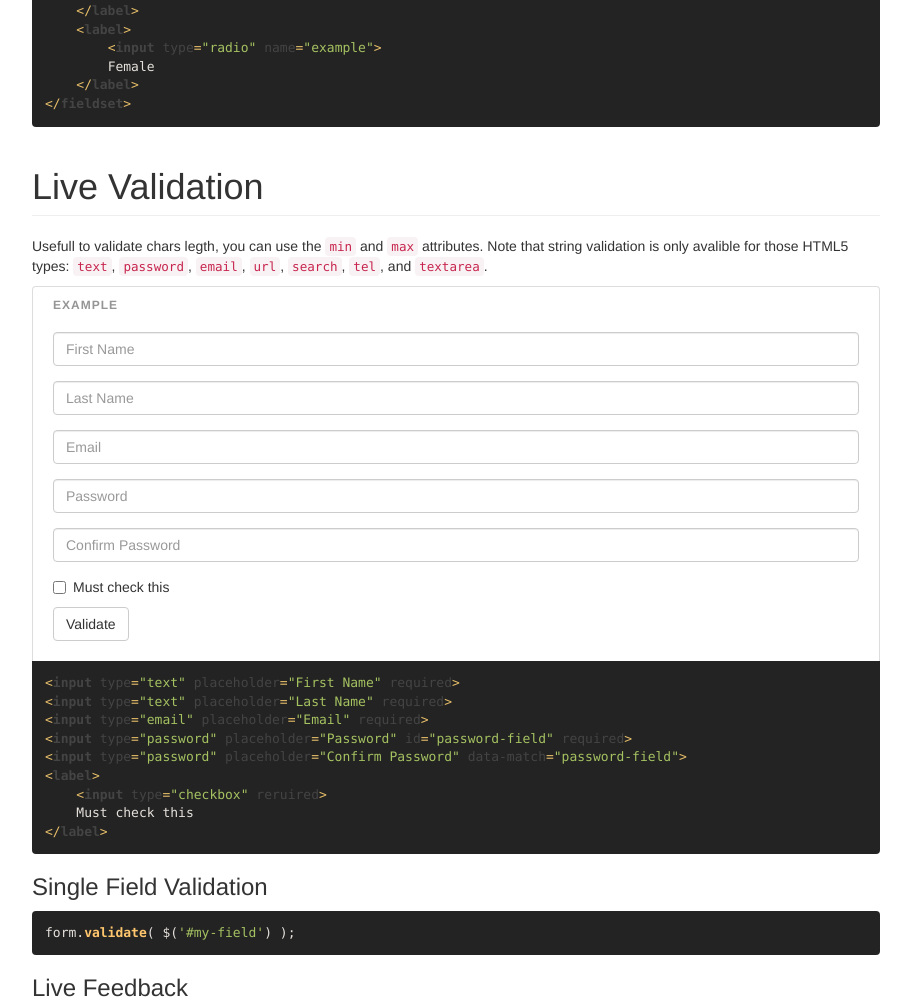
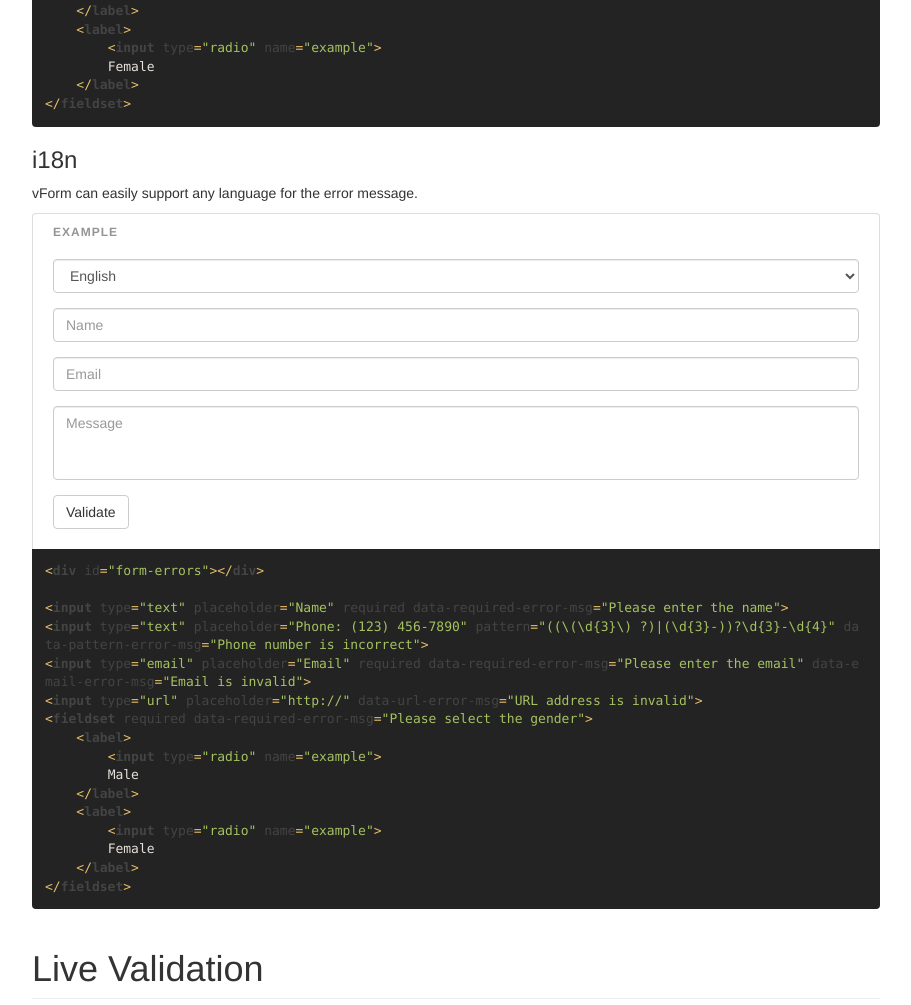
Before and after one commit to shapiromichael/vForm, a website: page docs/index.html in a window 1280 px wide. Shown: the part 9266-10271 px from the top of the page, without its empty margins (38-949 px from the left). Drawn offline with nearby package versions, Linux system fonts and the light colour scheme.

Commit message:
Added i18n support

```diff
--- a/docs/index.html
+++ b/docs/index.html
@@ -529,8 +529,9 @@
 
 				<h3 id="error-summarized">Summarized Errors</h3>
 				<p>Summarized errors are gathered together and can be shown above the form.</p>
+
 				<div class="example">
-					<div id="example-13-errors"></div>
+					<div id="example-16-errors"></div>
 					<form novalidate="novalidate" id="example-16">
 						<div class="form-group">
 							<input type="text" class="form-control" placeholder="Name" required data-required-error-msg="Please enter the name">
@@ -578,10 +579,57 @@
     &lt;/label&gt;
 &lt;/fieldset&gt;</code></pre>
 
+				<h3 id="error-i18n">i18n</h3>
+				<p>vForm can easily support any language for the error message.</p>
+
+				<div class="example">
+					<div id="example-17-errors"></div>
+					<form novalidate="novalidate" id="example-17">
+						<div class="form-group">
+							<select class="form-control" id="example-17-lang">
+								<option value="en">English</option>
+								<option value="es">Español</option>
+								<option value="ru">Русский</option>
+								<option value="it">Italiano</option>
+								<option value="de">Deutsch</option>
+								<option value="fr">Français</option>
+								<option value="jp">日本語</option>
+								<option value="he">עברית</option>
+							</select>
+						</div>
+						<div class="form-group">
+							<input type="text" class="form-control" placeholder="Name" required>
+						</div>
+						<div class="form-group">
+							<input type="email" class="form-control" placeholder="Email" required>
+						</div>
+						<div class="form-group">
+							<textarea class="form-control" rows="3" placeholder="Message" required></textarea>
+						</div>
+						<button type="submit" class="btn btn-default">Validate</button>
+					</form>
+				</div>
+				<pre class="example"><code class="html">&lt;div id="form-errors"&gt;&lt;/div&gt;
+
+&lt;input type="text" placeholder="Name" required data-required-error-msg="Please enter the name"&gt;
+&lt;input type="text" placeholder="Phone: (123) 456-7890" pattern="((\(\d{3}\) ?)|(\d{3}-))?\d{3}-\d{4}" data-pattern-error-msg="Phone number is incorrect"&gt;
+&lt;input type="email" placeholder="Email" required data-required-error-msg="Please enter the email" data-email-error-msg="Email is invalid"&gt;
+&lt;input type="url" placeholder="http://" data-url-error-msg="URL address is invalid"&gt;
+&lt;fieldset required data-required-error-msg="Please select the gender"&gt;
+    &lt;label&gt;
+        &lt;input type="radio" name="example"&gt;
+        Male
+    &lt;/label&gt;
+    &lt;label&gt;
+        &lt;input type="radio" name="example"&gt;
+        Female
+    &lt;/label&gt;
+&lt;/fieldset&gt;</code></pre>
+
 				<h1 id="live" class="page-header">Live Validation</h1>
 				<p>Usefull to validate chars legth, you can use the <code>min</code> and <code>max</code> attributes. Note that string validation is only avalible for those HTML5 types: <code>text</code>, <code>password</code>, <code>email</code>, <code>url</code>, <code>search</code>, <code>tel</code>, and <code>textarea</code>.</p>
 				<div class="example">
-					<form novalidate="novalidate" id="example-17">
+					<form novalidate="novalidate" id="example-18">
 						<div class="form-group">
 							<input type="text" class="form-control" placeholder="First Name" required>
 						</div>
@@ -775,7 +823,7 @@
 					</tbody>
 				</table>
 
-				<h3 id="events-onerror-message">onErrorMessage <small>( $field, message )</small></h3>
+				<h3 id="events-onerror-message">onErrorMessage <small>( $field, message, key )</small></h3>
 				<table class="table">
 					<tbody>
 						<tr>
@@ -783,11 +831,14 @@
 							<td>When field is invalid and need to show an error message.</td>
 						</tr>
 						<tr>
-							<th rowspan="2">Params</th>
+							<th rowspan="3">Params</th>
 							<td><code>$field</code> <span class="label label-danger">jQuery Object</span> of the field.</td>
 						</tr>
 						<tr>
 							<td><code>message</code> <span class="label label-success">String</span> error message.</td>
+						</tr>
+						<tr>
+							<td><code>key</code> <span class="label label-success">String</span> error key as described at the <a href="#error-messages">error messages</a>.</td>
 						</tr>
 						<tr>
 							<th>Return</th>
@@ -795,7 +846,7 @@
 						</tr>
 						<tr>
 							<th>Example</th>
-							<td><pre><code class="javascript">function( $field, message ){
+							<td><pre><code class="javascript">function( $field, message, key ){
     return "&lt;span class='error-message'&gt;" + message + "&lt;/span&gt;";
 }</code></pre></td>
 						</tr>
@@ -1008,7 +1059,7 @@
 					</tbody>
 				</table>
 				<div class="example">
-					<form novalidate="novalidate" id="example-18">
+					<form novalidate="novalidate" id="example-19">
 						<div class="form-group">
 							<input type="text" class="form-control" placeholder="Must be 'Ben'">
 						</div>
@@ -1065,7 +1116,7 @@
 				<h3 id="methods-clear">Clear <small>( )</small></h3>
 				<p>Reset all the form fields, for default values use <code>data-default</code> attribute.</p>
 				<div class="example">
-					<form novalidate="novalidate" id="example-19">
+					<form novalidate="novalidate" id="example-20">
 						<div class="form-group">
 							<input type="text" class="form-control" placeholder="Name" data-default="Dan" required>
 						</div>
@@ -1101,7 +1152,7 @@
 								</label>
 							</div>
 						</fieldset>
-						<button type="button" id="example-16-clear" class="btn btn-warning">Clear</button>
+						<button type="button" id="example-20-clear" class="btn btn-warning">Clear</button>
 						<button type="submit" class="btn btn-default">Validate</button>
 					</form>
 				</div>
@@ -1166,6 +1217,7 @@
 							<ul class="nav">
 								<li><a href="#error-messages">Error Messages</a></li>
 								<li><a href="#error-summarized">Summarized Errors</a></li>
+								<li><a href="#error-i18n">i18n</a></li>
 							</ul>
 						</li>
 						<li>
--- a/docs/script.js
+++ b/docs/script.js
@@ -221,37 +221,71 @@ var Demo = {
 			return false;
 		});
 
-		// Example 17 - Live Validation
+		// Example 17 - i18n
+		var example17_data = {
+			en: { default: 'Invalid', required: 'Required', email: 'Incorrect Email', message: 'Enter Message' },
+			es: { default: 'Inválido', required: 'Necesario', email: 'Correo electrónico incorrecta', message: 'Introduzca Mensaje' },
+			ru: { default: 'Неверно', required: 'Tребуется', email: 'Неправильное Email', message: 'Введите Cообщение' },
+			it: { default: 'Non valido', required: 'Necessario', email: 'Errata Email', message: 'Inserisci Messaggio' },
+			de: { default: 'Ungültig', required: 'Erforderlich', email: 'Falsche E-Mail Adresse', message: 'Geben Sie Nachricht' },
+			fr: { default: 'Invalide', required: 'Requis', email: 'Adresse électronique incorrecte', message: 'Entrez Message' },
+			jp: { default: '無効', required: '必須', email: 'メールアドレスが正しくありません', message: 'メッセージを入力してください' },
+			he: { default: 'לא תקין', required: 'חובה', email: 'דוא״ל לא תקין', message: 'יש להזין הודעה' }
+		}
 		var example17 = $('#example-17').vForm( $.extend({}, options, {
+			onErrorMessage: function( $field, temp_message, key ){
+
+				if( $field.is('textarea') && key === 'required' ){
+					key = 'message';
+				}
+
+				var lang = $('#example-17-lang').val(),
+					message = example17_data[lang][key];
+
+				$field.parents('.form-group').addClass('has-error has-feedback').append('<span class="form-control-feedback text" aria-hidden="true">' + message + '</span>');
+
+				return "";
+			}
+		}), function(){
+			example17.validate();
+			ga('send', 'event', 'Examples', 'i18n', example17.status());
+			return false;
+		});
+		$('#example-17-lang').on('change',function(){
+			$('#example-17').submit();
+		});
+
+		// Example 18 - Live Validation
+		var example18 = $('#example-18').vForm( $.extend({}, options, {
 			live: 'keyup'
 		}), function(){
-			example17.validate();
-			ga('send', 'event', 'Examples', 'Live Validation', example17.status());
+			example18.validate();
+			ga('send', 'event', 'Examples', 'Live Validation', example18.status());
 			return false;
 		});
 
-		// Example 18 - Add Method
-		var example18 = $('#example-18').vForm( $.extend({}, options, {
+		// Example 19 - Add Method
+		var example19 = $('#example-19').vForm( $.extend({}, options, {
 			onErrorMessage: function( $field, message ){
 				$field.parents('.form-group').addClass('has-error has-feedback').append('<span class="form-control-feedback text" aria-hidden="true">' + message + '</span>');
 			}
 		}), function(){
-			example18.validate();
-			ga('send', 'event', 'Examples', 'Add Method', example18.status());
+			example19.validate();
+			ga('send', 'event', 'Examples', 'Add Method', example19.status());
 			return false;
 		});
-		example18.add(function( value ){
+		example19.add(function( value ){
 			return ( value === 'Ben' ) ? true : false ;
 		}, 'Value is not Ben');
 
-		// Example 19 - Clear Method
-		var example19 = $('#example-19').vForm( options, function(){
-			example19.validate();
-			ga('send', 'event', 'Examples', 'Clear Method', example19.status());
+		// Example 20 - Clear Method
+		var example20 = $('#example-20').vForm( options, function(){
+			example20.validate();
+			ga('send', 'event', 'Examples', 'Clear Method', example20.status());
 			return false;
 		});
-		$('#example-19-clear').on('click', function(){
-			example19.clear();
+		$('#example-20-clear').on('click', function(){
+			example20.clear();
 			ga('send', 'event', 'Examples', 'Clear Method', 'Clear');
 		});
 
--- a/docs/style.css
+++ b/docs/style.css
@@ -19,6 +19,9 @@ footer {
 }
 .navbar-brand .label-default {
 	background: #999;
+}
+textarea {
+	resize: none;
 }
 
 /* Navigation */
--- a/src/vform.js
+++ b/src/vform.js
@@ -34,7 +34,7 @@
 				onAfter: function( $field, status ){ return status; },
 				onFail: function(){ return false; },
 				onSuccess: function(){ return true; },
-				onErrorMessage: function( $field, message ){ return "<span class='error-message'>" + message + "</span>"; },
+				onErrorMessage: function( $field, message, key ){ return "<span class='error-message'>" + message + "</span>"; },
 				onValidFeedback: function(){  return "<span class='valid-feedback'>Valid</span>"; }
 			};
 
@@ -327,7 +327,7 @@
 						if( $.isFunction( __.params.onSuccess ) ){ result = __.params.onSuccess( __.fields.toArray() ); }
 						break;
 					case 'errorMessage':
-						if( $.isFunction( __.params.onErrorMessage ) ){ result = __.params.onErrorMessage( arguments[1], arguments[2] ); }else{ return arguments[2]; }
+						if( $.isFunction( __.params.onErrorMessage ) ){ result = __.params.onErrorMessage( arguments[1], arguments[2], arguments[3] ); }else{ return arguments[2]; }
 						break;
 					case 'validFeedback':
 						if( $.isFunction( __.params.onValidFeedback ) ){ result = __.params.onValidFeedback( arguments[1] ); }else{ return arguments[1]; }
@@ -600,7 +600,7 @@
 					}
 
 					// Fire the error message event
-					msg = _form.on('errorMessage', $this, msg );
+					msg = _form.on('errorMessage', $this, msg, key );
 
 					// Handle the error message
 					if( msg && __.errors.indexOf( msg ) === -1 ){
```
